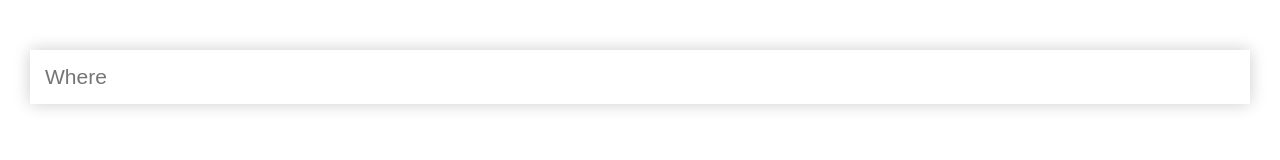
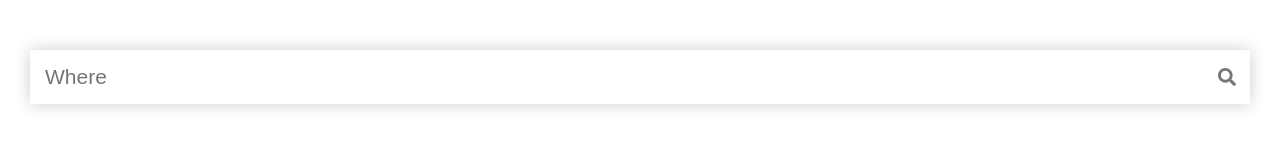
Before and after one commit to osushicrusher/weather-app, a Vue app: page / in a window 1280 px wide. Shown: the top 160 px of the page. Built offline with nearby package versions, Linux system fonts and the light colour scheme.

Commit message:
search-barにiconを追加

```diff
--- a/src/components/searchBox.vue
+++ b/src/components/searchBox.vue
@@ -8,10 +8,12 @@
         v-model="queryValue"
         @keypress="queryGetter"
         />
+        <font-awesome-icon icon="search" class="icon" v-if="queryValue == ''"></font-awesome-icon>
         <span
-        class="value-deletion"
+        class="icon"
         v-if="queryValue != ''"
-        @click="deleteQueryValue()">&#10006;</span>
+        @click="deleteQueryValue()">&#10006;
+        </span>
     </div>
 </template>
 
@@ -25,6 +27,7 @@ export default {
         }
     },
     methods: {
+        // search-barのvalueを取得する
         queryGetter (e) {
             if (e.key == 'Enter' && this.queryGetterFlag == true) {
                 // カスタムイベントplaceを登録し、placeが発火するとfetchWeatherを実行
@@ -53,9 +56,9 @@ export default {
     width: 100%;
 }
 
-.search-box .value-deletion {
+.search-box .icon {
     font-size: 18px;
-    color: #313131;
+    color: #777676;
     position: absolute;
     top: 50%;
     right: 5px;
```
